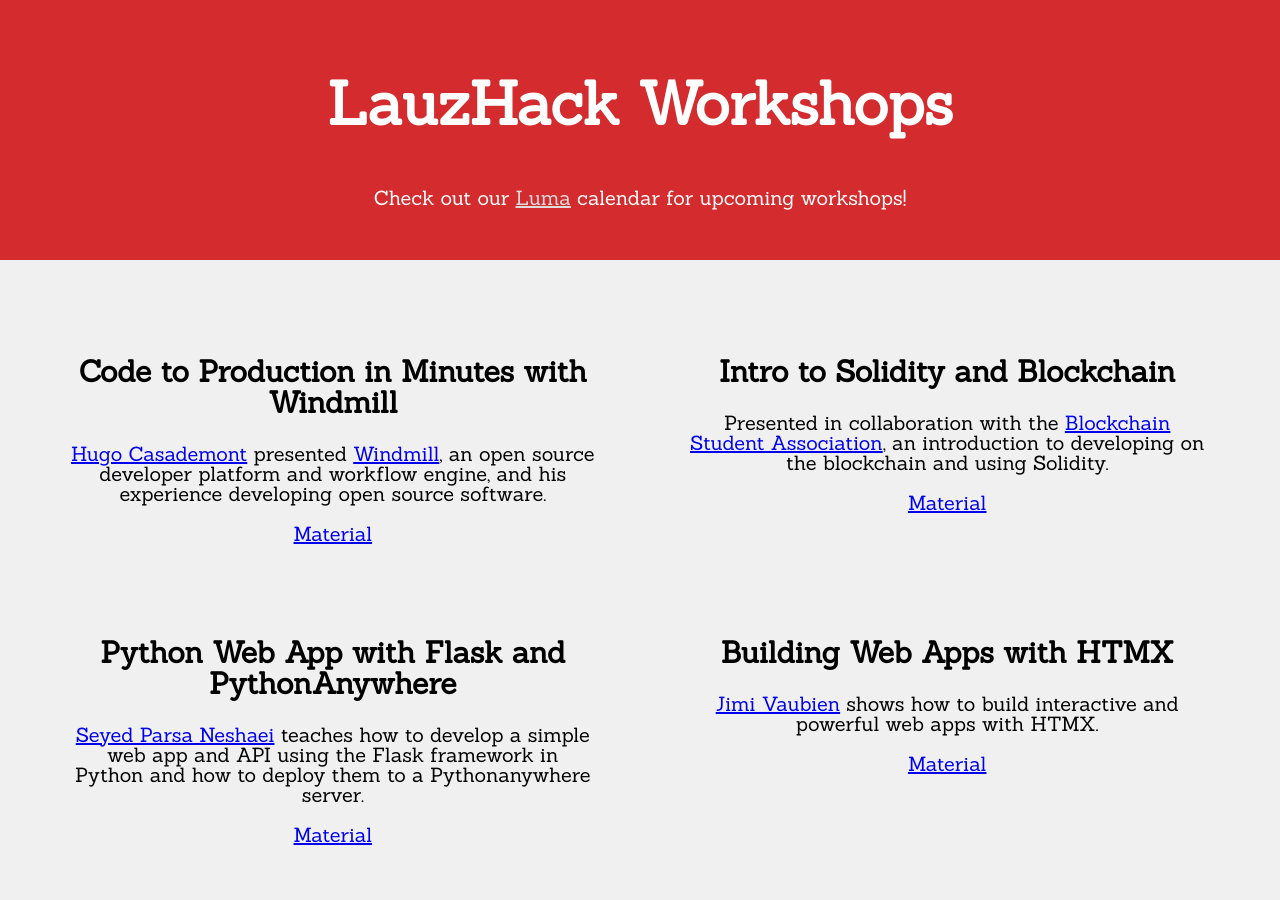
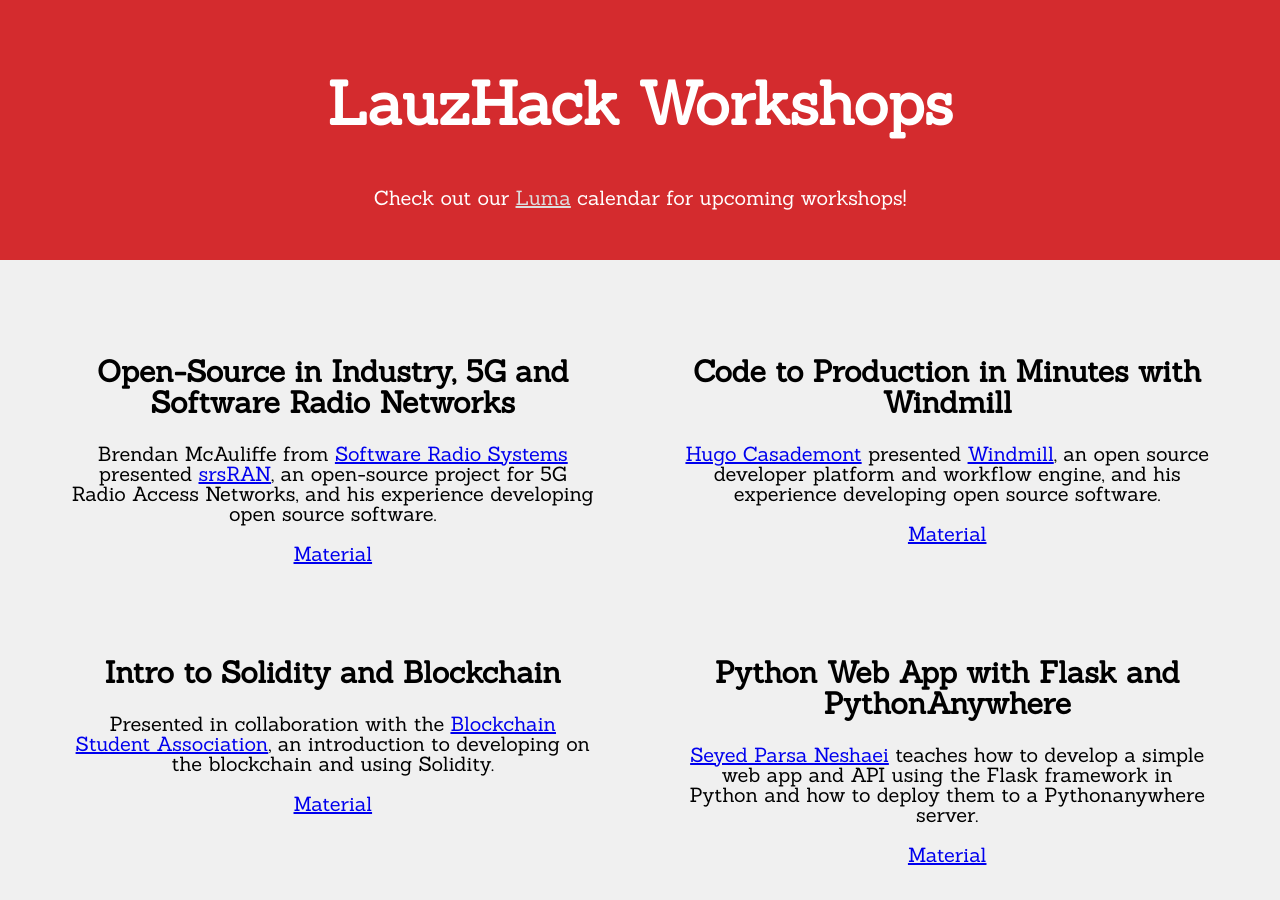
Before and after one commit to LauzHack/LauzHack.github.io, a Jekyll site: the page built from workshops.html, in a window 1280 px wide and 900 px high. Built offline with Jekyll 4.4.1, drawn with Linux system fonts in a browser that asks for light colours.

Commit message:
Added 5G Workshop

```diff
--- a/_data/workshops.yml
+++ b/_data/workshops.yml
@@ -8,6 +8,11 @@
 
 # All past and future workshops
 items:
+  Open-Source in Industry, 5G and Software Radio Networks:
+    description: |-
+      Brendan McAuliffe from [Software Radio Systems](https://srs.io/) presented [srsRAN](https://www.srslte.com/), an open-source project for 5G Radio Access Networks, and  his experience developing open source software.
+    material: https://github.com/LauzHack/software-radio-5g
+
   Code to Production in Minutes with Windmill:
     description: |-
       [Hugo Casademont](https://www.linkedin.com/in/hugo-casademont/) presented [Windmill](https://www.windmill.dev/), an open source developer platform and workflow engine, and his experience developing open source software.
```
